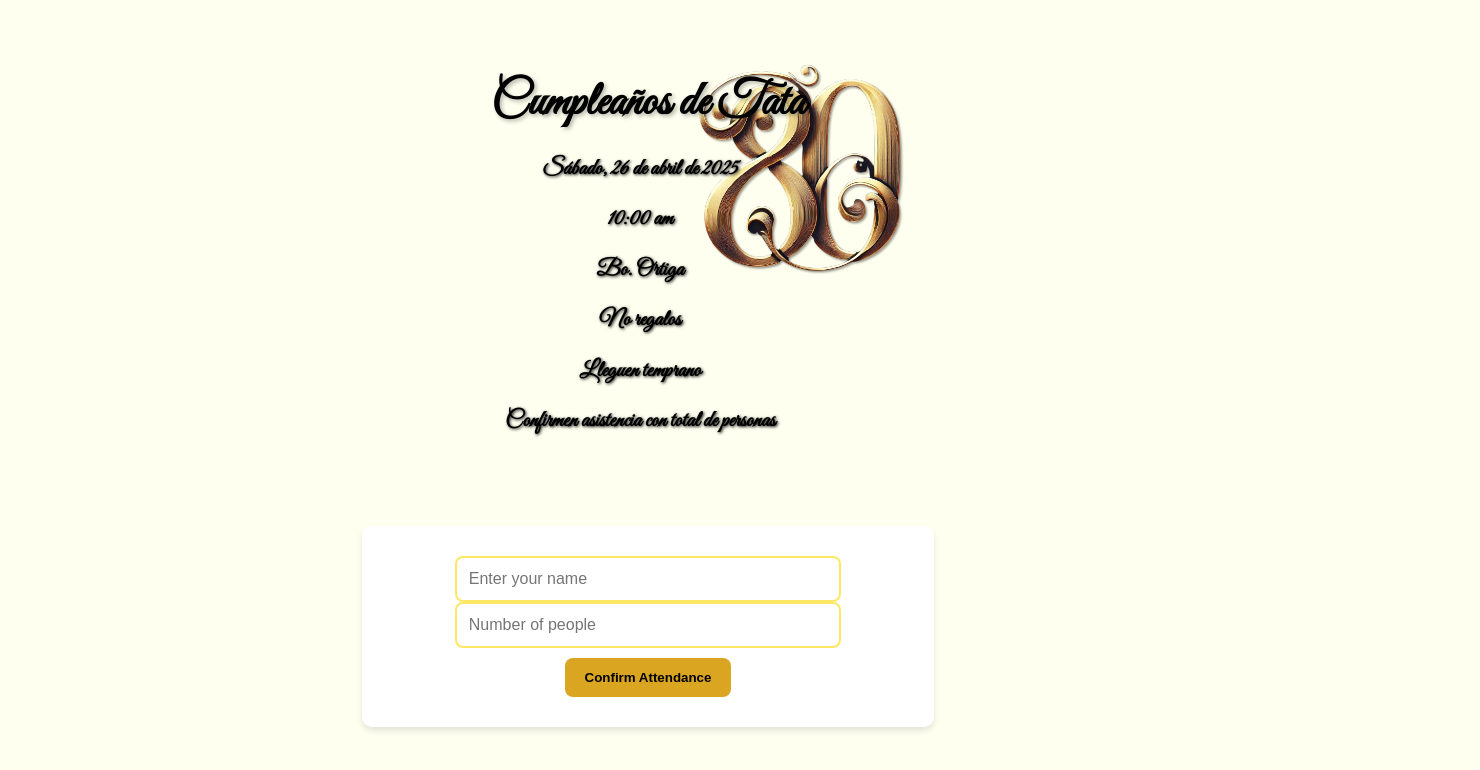
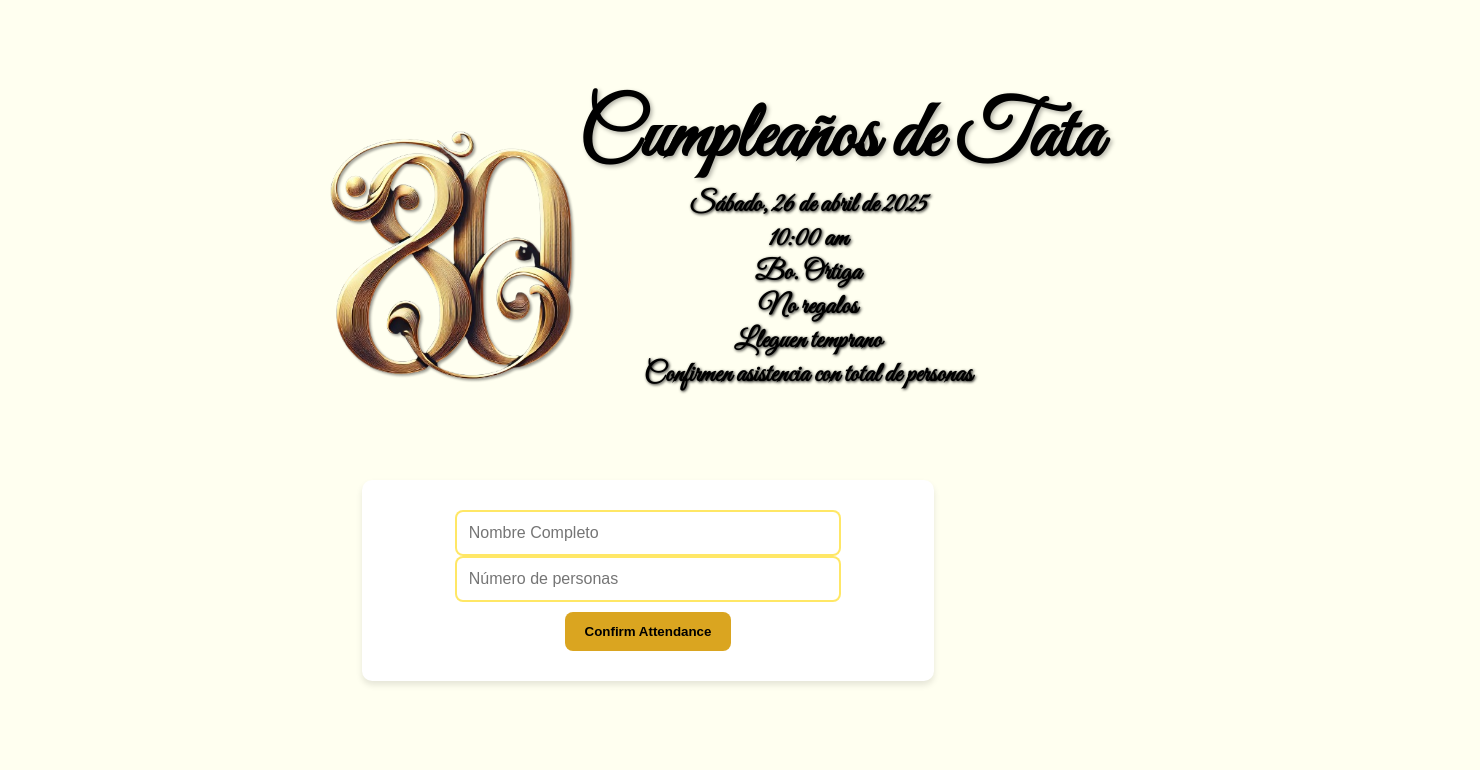
Before and after one commit to arebac/ayabday80, a React (Vite) app: page / in a window 1280 px wide. Shown: the top 770 px of the page, 1480 px wide, since content can reach past the window. Built offline with nearby package versions, Linux system fonts and the light colour scheme.

Commit message:
changed some css

```diff
--- a/src/components/InvitationPage.css
+++ b/src/components/InvitationPage.css
@@ -1,25 +1,26 @@
 
 .entireScreen{
   width: 100%;
-  height: 75vh;
+  height: 80vh;
   display: flex;
   flex-direction: column;
   align-items: center;
   justify-content: center;
-  margin-top: 3%;
+  margin-top: 1%;
 }
 
 .containerANDheader{
   width: 100%;
-  min-height: 70vh;
+  height: 80vh;
   display: flex;
   flex-direction: row-reverse;
   align-items: center;
   justify-content: center;
   background-image: url("/image-removebg-preview (1).png");
-  background-size: 20%;
-  background-position: top 25% right 35%;
+  background-size: 24%;
+  background-position: top 60% right 70%;
   background-repeat: no-repeat; /* Prevents tiling */
+  margin: 0;
 
 }
 
@@ -28,23 +29,21 @@
   flex-direction: column;
   align-items: center;
   justify-content: center;
-  min-height: 100vh;
-  margin-top: 3%;
+  height: 60vh;
   width: 100%;
 
 }
 
 .header {
 
-  text-align: left;
-  margin: 0 auto;
-  padding: 20px 0;
+  width: 100%;
+  margin-left:30%;
 
 }
 
 .header h1 {
-  font-size: 3rem; /* Increase the title size */
-  font-weight: 1200; /* Make it bolder */
+  font-size: 5rem; /* Increase the title size */
+  font-weight: 700; /* Make it bolder */
   color: black; /* Darker red for contrast */
   text-shadow: 2px 2px 4px rgba(0, 0, 0, 0.3); /* Softer shadow */
   margin: 0;
@@ -63,11 +62,12 @@
 
 .header p {
   font-family: "Great Vibes", cursive;
-  font-size: 1.4rem; /* Slightly larger */
+  font-size: 1.7rem; /* Slightly larger */
   font-weight: 1000; /* Medium weight for better readability */
   color: black; /* Darken the color */
   text-shadow: 1px 1px 3px rgba(0, 0, 0, 0.9);
   width: 95%;
+  margin: 0;
 }
 
 .card {
--- a/src/components/InvitationPage.jsx
+++ b/src/components/InvitationPage.jsx
@@ -60,7 +60,7 @@ export default function InvitationPage() {
         <input
           type="text"
           name="name"
-          placeholder="Enter your name"
+          placeholder="Nombre Completo"
           value={name}
           onChange={(e) => setName(e.target.value)}
           className="input"
@@ -69,7 +69,7 @@ export default function InvitationPage() {
         <input
           type="number"
           name="count"
-          placeholder="Number of people"
+          placeholder="Número de personas"
           value={count}
           onChange={(e) => setCount(e.target.value)}
           className="input"
```
